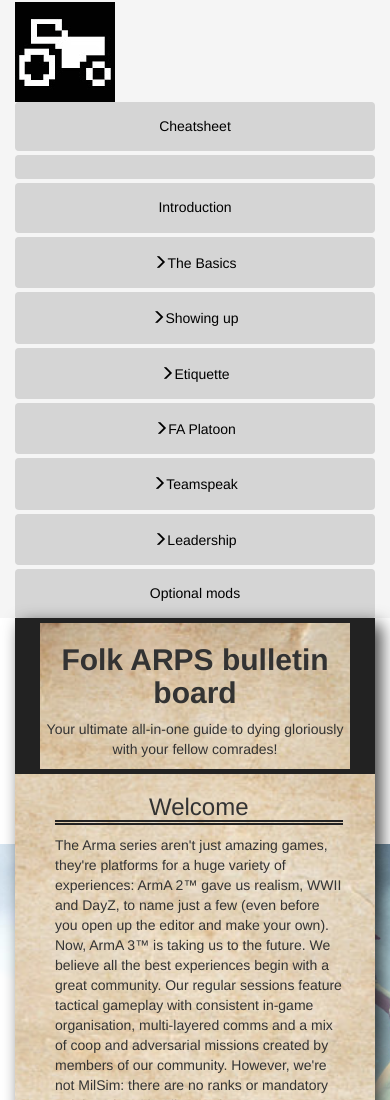
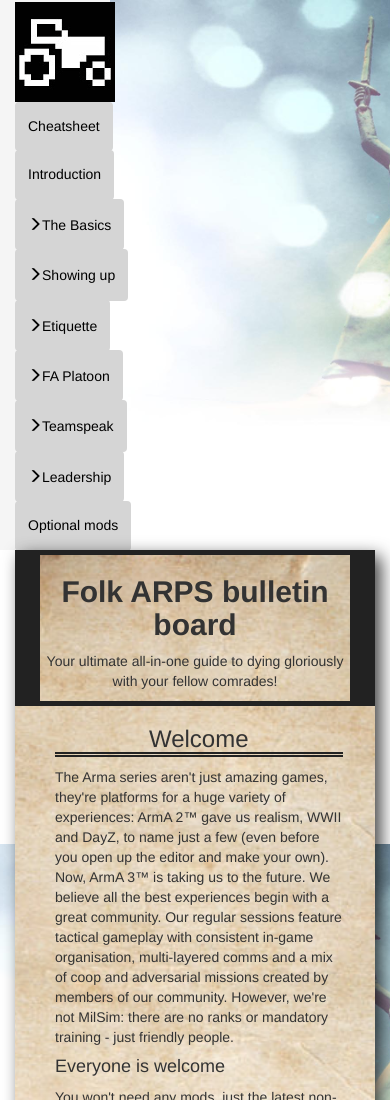
Before and after one commit to Aqarius90/FA_intro, a plain HTML site: page index.html in a window 390 px wide. Shown: the top 1100 px of the page. Drawn offline with Linux system fonts and the light colour scheme; files whose address does not match are found by name.

Commit message:
responsive designt iter.

```diff
--- a/custom.css
+++ b/custom.css
@@ -37,39 +37,10 @@
         color: #000;
     }
     .img-thumbnail{
-        width: 80%;
+        width: 100%;
         height="auto"
     }
-    @media (max-width: 480px) {
-        .main-row{
-            padding-top: 0;
-        }
-        .sidebar{
-            background-color: #f5f5f5;
-            width: 10px;
-        }
-        .infopanel{
-            width: 90%;
-        }
-        .col-xx-12{
-            width: 100%;
-        }
-        .affix-top {
-            top: 0;
-            width: 100%;
-        }
-        .affix{ position: fixed;
-        }
-        .quickNavBar{
-            padding-top: 20px;
-            width: 100px;
-        }
-        .img-FA{
-            padding-left: 0;
-            padding-top: 2px;
-        }
-    }
-    @media (min-width: 481px) and(max-width: 767px) {
+    @media (max-width: 767px) {
         .main-row{
             padding-top: 0;
         }
--- a/index.html
+++ b/index.html
@@ -20,7 +20,7 @@
 <body data-spy="scroll" data-target="#myScrollspy" data-offset="0">
     <div class="container-fluid">
         <div class="row main-row">
-            <div class="col-xx-12 col-xs-3 col-sm-2 col-md-2 col-lg-1 sidebar" id="myScrollspy">
+            <div class="col-xs-12 col-sm-2 col-md-2 col-lg-1 sidebar" id="myScrollspy">
                 <img src="FA.png" class="img-FA">
                 <ul class="nav nav-pills nav-stacked quickNavBar hidden-xs" data-spy="affix" data-offset-top="230">
                     <li class="bntstyle"><p data-toggle="pill">  </p></li>
@@ -35,21 +35,20 @@
                     <button type="button" class="btn btn-block btnhide" data-target="Leadership"><h5><span class="glyphicon glyphicon-menu-right" aria-hidden="true"></span>Leadership</h5></button>
                     <button type="button" class="btn btn-block btnhide" data-target="mods"      ><h5>Optional mods</h5></button>
                 </ul>
-                <ul class="nav nav-tabs quickNavBar visible-xs-inline" data-spy="affix" data-offset-top="230">
+                <ul class="nav nav-tabs visible-xs-inline" data-spy="affix" data-offset-top="230">
                     <li class="bntstyle"><p data-toggle="pill">  </p></li>
-                    <li type="button" class="btn btn-block btnhide" data-target="Cheatsheet"><h5>Cheatsheet</h5></li>
-                    <li class="btn btn-block" ><h5></h5></li>
-                    <li type="button" class="btn btn-block btnhide" data-target="Intro"     ><h5>Introduction</h5></li>
-                    <li type="button" class="btn btn-block btnhide" data-target="Basics"    ><h5><span class="glyphicon glyphicon-menu-right" aria-hidden="true"></span>The Basics</h5></li>
-                    <li type="button" class="btn btn-block btnhide" data-target="Joining"   ><h5><span class="glyphicon glyphicon-menu-right" aria-hidden="true"></span>Showing up</h5></li>
-                    <li type="button" class="btn btn-block btnhide" data-target="Etiquette" ><h5><span class="glyphicon glyphicon-menu-right" aria-hidden="true"></span>Etiquette</h5></li>
-                    <li type="button" class="btn btn-block btnhide" data-target="Platoon"   ><h5><span class="glyphicon glyphicon-menu-right" aria-hidden="true"></span>FA Platoon</h5></li>
-                    <li type="button" class="btn btn-block btnhide" data-target="Teamspeak" ><h5><span class="glyphicon glyphicon-menu-right" aria-hidden="true"></span>Teamspeak</h5></li>
-                    <li type="button" class="btn btn-block btnhide" data-target="Leadership"><h5><span class="glyphicon glyphicon-menu-right" aria-hidden="true"></span>Leadership</h5></li>
-                    <li type="button" class="btn btn-block btnhide" data-target="mods"      ><h5>Optional mods</h5></li>
+                    <li type="button" class="btn btnhide" data-target="Cheatsheet"><h5>Cheatsheet</h5></li>
+                    <li type="button" class="btn btnhide" data-target="Intro"     ><h5>Introduction</h5></li>
+                    <li type="button" class="btn btnhide" data-target="Basics"    ><h5><span class="glyphicon glyphicon-menu-right" aria-hidden="true"></span>The Basics</h5></li>
+                    <li type="button" class="btn btnhide" data-target="Joining"   ><h5><span class="glyphicon glyphicon-menu-right" aria-hidden="true"></span>Showing up</h5></li>
+                    <li type="button" class="btn btnhide" data-target="Etiquette" ><h5><span class="glyphicon glyphicon-menu-right" aria-hidden="true"></span>Etiquette</h5></li>
+                    <li type="button" class="btn btnhide" data-target="Platoon"   ><h5><span class="glyphicon glyphicon-menu-right" aria-hidden="true"></span>FA Platoon</h5></li>
+                    <li type="button" class="btn btnhide" data-target="Teamspeak" ><h5><span class="glyphicon glyphicon-menu-right" aria-hidden="true"></span>Teamspeak</h5></li>
+                    <li type="button" class="btn btnhide" data-target="Leadership"><h5><span class="glyphicon glyphicon-menu-right" aria-hidden="true"></span>Leadership</h5></li>
+                    <li type="button" class="btn btnhide" data-target="mods"      ><h5>Optional mods</h5></li>
                 </ul>
             </div>
-            <div class="col-xx-12 col-xs-9 col-sm-9 col-md-10 col-lg-7 .body ">
+            <div class="col-xs-12 col-sm-9 col-md-10 col-lg-7 .body ">
                     <div class="panel paper shadow">
                         <div class="text-center" style="border-left: 25px solid #222;
                                                         border-right: 25px solid #222;
@@ -204,25 +203,25 @@
                                             <p><b>Right. But suppose I still wanna hear the details?</b></p>
                                             <p>Allrighty then:</p>
                                             <div class="panel">
-                                                <img src="fa15_ft.png">
+                                                <img class="img-responsive center-block" src="fa15_ft.png">
                                                 <p><u>The fireteam element</u> consists of the <font color="blue">Fire Team</font> and <font color="red">Maneuver Team</font>. They all talk to eachother over <font color="green">Group VON</font> (AKA the in-game channel). It's advised to have a dedicated push-to-talk key set up for group VON exclusively.</p>
                                             </div>
                                             <p><b>Fire and Maneuver?</b></p>
                                             <p>Exactly. One team <font color="blue">suppresses the enemy</font> (so they can't shoot back), and then the other team <font color="red">moves in</font> for the kill.</p>
                                             <div class="panel">
-                                            <img src="fa15_sqd_inf.png">
+                                            <img class="img-responsive center-block" src="fa15_sqd_inf.png">
                                             <p><u>An infantry squad</u> consists of two fireteams and the Squad Leader element (basically, SL and Medic). SL and FTLs talk to each other over TeamSpeak.</p>
                                             </div>
                                             <p><b>So, if I'm not an SL or FTL...</b></p>
                                             <p>You generally don't talk on TS. Unless there's something really, really urgent.</p>
                                             <div class="panel">
-                                                <img src="fa15_plt_inf.png">
+                                                <img class="img-responsive center-block" src="fa15_plt_inf.png">
                                                 <p><u>An infantry platoon</u> consists of (up to) three squads, attachments, and the CO element (basically CO, Medic, and UAV operator). The CO and SLs speak to each other over Chanel Commander.</p>
                                             </div>
                                             <p><b><u>Infantry</u> squad. There are other kinds?</b></p>
                                             <p>Very observant! There is, indeed, a mechanized squad. Basically, the mech. squad trades one fireteam for an armored transport/fire support vehicle.</p>
                                             <div class="panel">
-                                                <img src="fa15_plt_mech.png">
+                                                <img class="img-responsive center-block" src="fa15_plt_mech.png">
                                                 <p>And as you can imagine, three <u>mech. squads</u> and attachments make up <u>a mech. platoon</u>.</p>
                                             </div>
                                             <p><b>Wait, what are 'attachments'?</b></p>
@@ -425,7 +424,7 @@
                                             <h5>Step 1 - Download the latest FA Template</h5>
                                         </button>
                                         <div class="tohide" id="template">
-                                            <a href="f3-4-1dev_fa15_ws_140716.VR.zip" download><img src="FA-Template.jpg" class="col-md-offset-2"></a>
+                                            <a href="f3-4-1dev_fa15_ws_140716.VR.zip" download><img src="FA-Template.jpg" class="img-responsive center-block" ></a>
                                             <p>The FA Template is a custom, pre-configured mission template, based on the <a href="http://ferstaberinde.com/f3/en//index.php?title=Main_Page">F3 mission development framework</a>. It includes parameters preset to the most common FA standard, as well as preplaced units initialized into F2015 Orbat and standard loadouts. All you need to do is <a href="f3-4-1dev_fa15_ws_140716.VR.zip" download>download the zip</a>, and unpack it into your missionmaking folder (located, most likely, in "\My Documents\Arma 3 Other Profiles\|YourPlayerName|\MPMissions".</p>
                                         </div>
                                         <button type="button" class="btn btn-block btnhide" data-target="params">
```
Also changed, not shown: Patches.html (+4 -4 lines).
